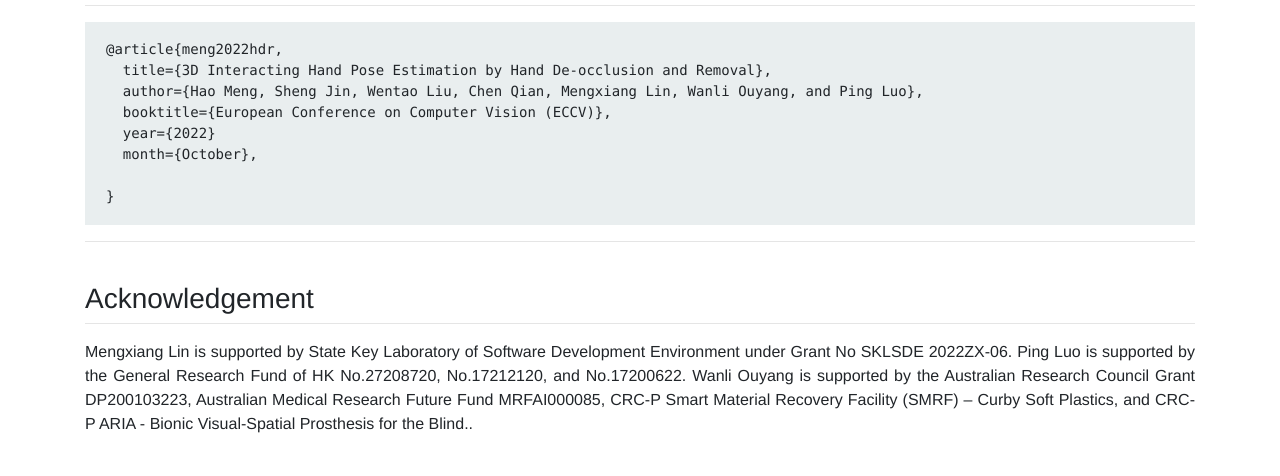
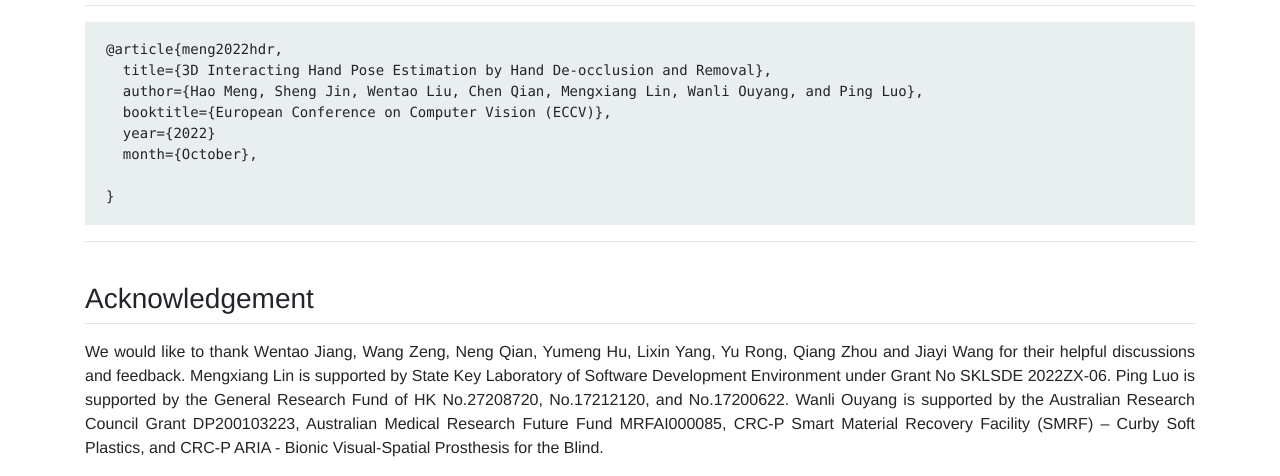
Before and after one commit to MengHao666/MengHao666.github.io, a plain HTML site: page HDR/index.html in a window 1280 px wide. Shown: the part 4825-5301 px from the top of the page. Before the commit the page ends 5277 px from the top, so only its background shows below. Drawn offline with Linux system fonts and the light colour scheme.

Commit message:
fix small error

```diff
--- a/HDR/index.html
+++ b/HDR/index.html
@@ -250,8 +250,9 @@
       <div class="col-12">
           <h3>Acknowledgement</h3>
           <hr style="margin-top:0px">
-              <p class="text-justify">  Mengxiang Lin is supported by State Key Laboratory of Software Development Environment under Grant No SKLSDE 2022ZX-06. Ping Luo is supported by the General Research Fund of HK No.27208720, No.17212120, and No.17200622.
-Wanli Ouyang is supported by the Australian Research Council Grant DP200103223, Australian Medical Research Future Fund MRFAI000085, CRC-P Smart Material Recovery Facility (SMRF) – Curby Soft Plastics, and CRC-P ARIA - Bionic Visual-Spatial Prosthesis for the Blind..
+              <p class="text-justify">  We would like to thank Wentao Jiang, Wang Zeng, Neng Qian, Yumeng Hu, Lixin Yang, Yu Rong, Qiang Zhou and Jiayi Wang for their helpful discussions and feedback.
+Mengxiang Lin is supported by State Key Laboratory of Software Development Environment under Grant No SKLSDE 2022ZX-06. Ping Luo is supported by the General Research Fund of HK No.27208720, No.17212120, and No.17200622.
+Wanli Ouyang is supported by the Australian Research Council Grant DP200103223, Australian Medical Research Future Fund MRFAI000085, CRC-P Smart Material Recovery Facility (SMRF) – Curby Soft Plastics, and CRC-P ARIA - Bionic Visual-Spatial Prosthesis for the Blind.
  </p>
 
       </div>
```
